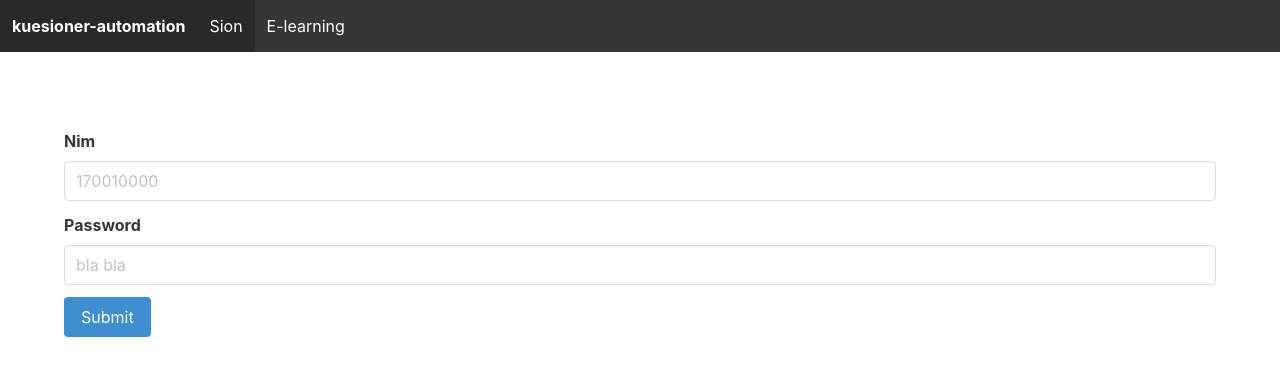
After one commit to paulussimanjuntak/sion-automation, a Flask app: page /sion in a window 1280 px wide. The commit adds this page. Shown: the top 376 px of the page. Run offline with Flask 2, Linux system fonts and the light colour scheme; some libraries are stand-ins or nearby versions.

Commit message:
add sion feature

```diff
--- a/app.py
+++ b/app.py
@@ -1,9 +1,9 @@
 from services.serve import app
-from flask import render_template
+from flask import redirect, url_for
 
 @app.route('/')
 def index():
-    return render_template('index.html')
+    return redirect(url_for('sions.sion'))
 
 if __name__ == '__main__':
     app.run()
--- a/services/resources/sion/form.py
+++ b/services/resources/sion/form.py
@@ -0,0 +1,8 @@
+from flask_wtf import FlaskForm
+from wtforms import StringField, PasswordField, SubmitField
+from wtforms.validators import DataRequired, Length
+
+class SionForm(FlaskForm):
+    nim = StringField('Nim',validators=[DataRequired(),Length(min=3,max=10)])
+    password = PasswordField('Password',validators=[DataRequired(),Length(min=3)])
+    submit = SubmitField('Submit')
--- a/services/resources/sion/route.py
+++ b/services/resources/sion/route.py
@@ -0,0 +1,11 @@
+from flask import Blueprint, render_template
+from services.resources.sion.form import SionForm
+
+sions = Blueprint('sions',__name__)
+
+@sions.route('/sion',methods=['GET','POST'])
+def sion():
+    form = SionForm()
+    if form.validate_on_submit():
+        print("nic3")
+    return render_template('sion/sion.html',form=form)
--- a/services/serve.py
+++ b/services/serve.py
@@ -3,3 +3,6 @@ from services.config import Development
 
 app = Flask(__name__)
 app.config.from_object(Development)
+
+from services.resources.sion.route import sions
+app.register_blueprint(sions)
--- a/services/templates/base.html
+++ b/services/templates/base.html
@@ -3,10 +3,38 @@
   <head>
     <meta charset="utf-8">
     <meta name="viewport" content="width=device-width, initial-scale=1">
-    <title>sion-kuesioner-automation</title>
+    <title>kuesioner-automation</title>
     <link rel="stylesheet" href="https://cdn.jsdelivr.net/npm/bulma@0.8.2/css/bulma.min.css">
   </head>
   <body>
+  <nav class="navbar is-dark" role="navigation" aria-label="main navigation">
+    <div class="navbar-brand">
+      <a class="navbar-item has-text-weight-bold" href="{{url_for('index')}}">
+        kuesioner-automation
+      </a>
+
+      <a role="button" class="navbar-burger burger" aria-label="menu" aria-expanded="false" data-target="navbarBasicExample">
+        <span aria-hidden="true"></span>
+        <span aria-hidden="true"></span>
+        <span aria-hidden="true"></span>
+      </a>
+    </div>
+
+    <div id="navbarBasicExample" class="navbar-menu">
+      <div class="navbar-start">
+        <a class="navbar-item {{'is-active' if request.path == '/sion'}}">
+          Sion
+        </a>
+
+        <a class="navbar-item">
+          E-learning
+        </a>
+
+        </div>
+      </div>
+
+    </div>
+  </nav>
     {% block content %}
     {% endblock %}
     <script defer src="https://use.fontawesome.com/releases/v5.3.1/js/all.js"></script>
--- a/services/templates/index.html
+++ /dev/null
@@ -1,4 +0,0 @@
-{% extends "base.html" %}
-{% block content %}
-index
-{% endblock %}
--- /dev/null
+++ b/services/templates/sion/sion.html
@@ -0,0 +1,41 @@
+{% extends "base.html" %}
+{% block content %}
+<form method="POST" class="container" style="margin-top:6%">
+  {{form.csrf_token}}
+  <div class="field">
+    {{form.nim.label(class='label')}}
+    <div class="control has-icons-right">
+      {% if form.errors.nim %}
+        {{form.nim(class='input is-danger',placeholder='170010000')}}
+        <span class="icon is-small is-right">
+          <i class="fas fa-exclamation-triangle"></i>
+        </span>
+        <p class="help is-danger">{{form.errors.nim[0]}}</p>
+      {% else %}
+        {{form.nim(class='input',placeholder='170010000')}}
+      {% endif %}
+    </div>
+  </div>
+
+  <div class="field">
+    {{form.password.label(class='label')}}
+    <div class="control has-icons-right">
+      {% if form.errors.password %}
+        {{form.password(class='input is-danger',placeholder='bla bla')}}
+        <span class="icon is-small is-right">
+          <i class="fas fa-exclamation-triangle"></i>
+        </span>
+        <p class="help is-danger">{{form.errors.password[0]}}</p>
+      {% else %}
+        {{form.password(class='input',placeholder='bla bla')}}
+      {% endif %}
+    </div>
+  </div>
+
+  <div class="field">
+    <p class="control">
+      {{form.submit(class='button is-info')}}
+    </p>
+  </div>
+</form>
+{% endblock %}
```
